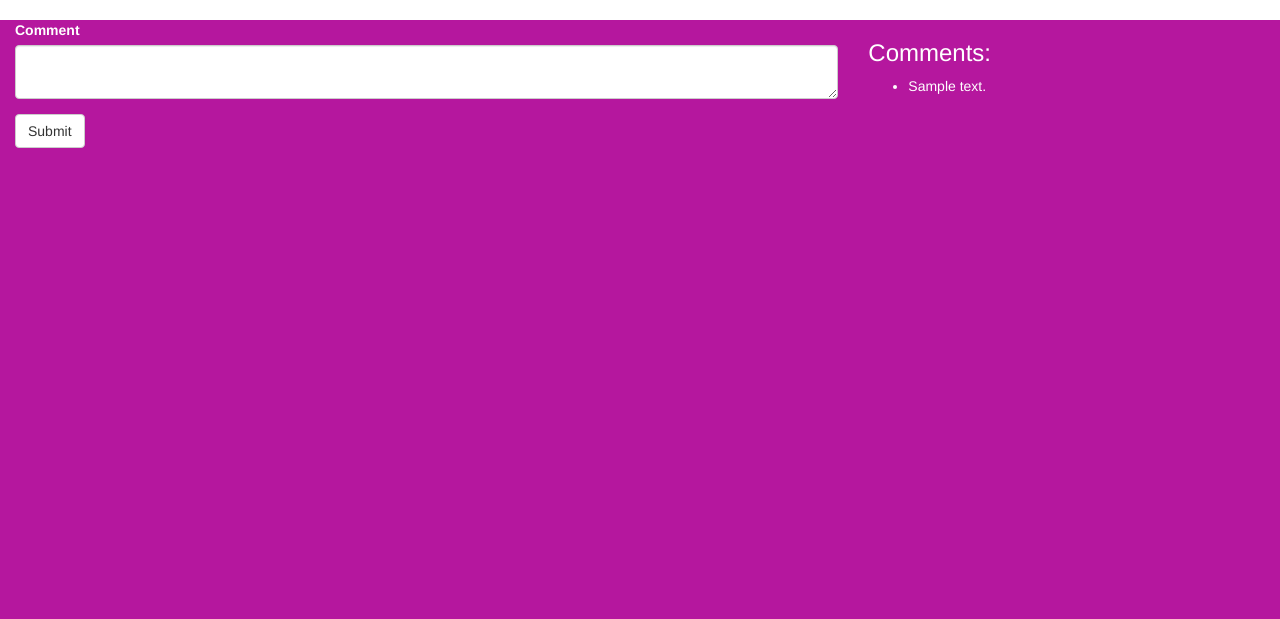
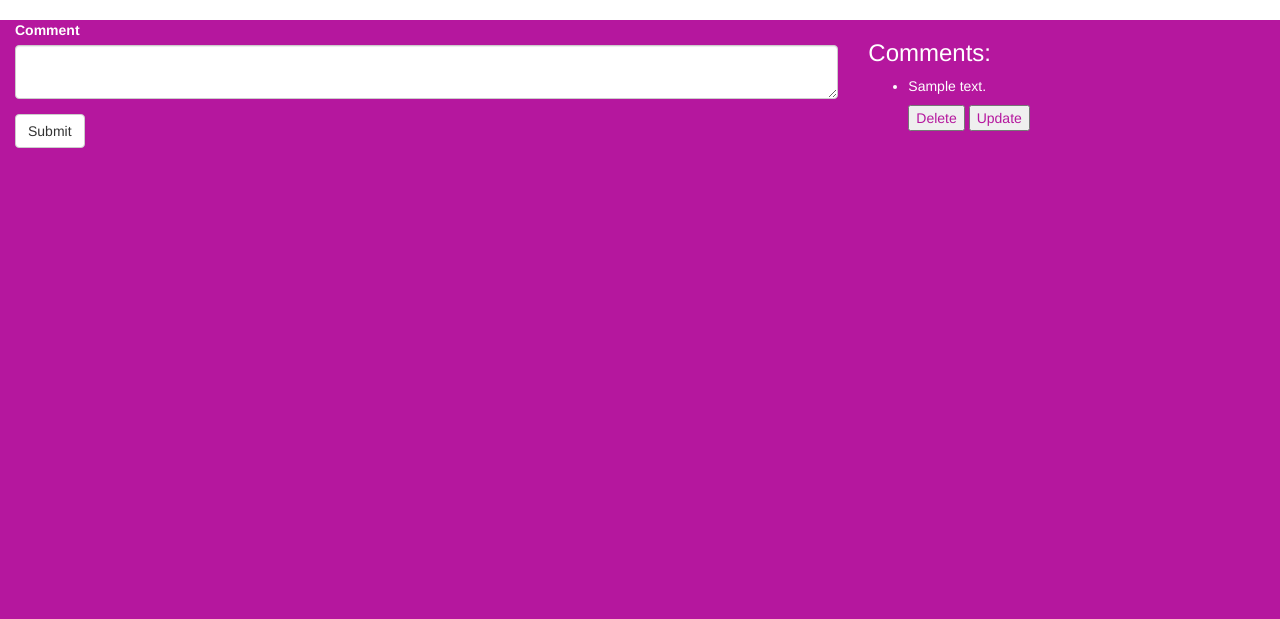
Before and after one commit to mercy-bore/Personal-Blog, a Flask app: page /comment/1 in a window 1280 px wide. Shown: the part 52-671 px from the top of the page. Run offline with Flask 2, Linux system fonts and the light colour scheme; a user stored in the database is signed in; tables that the repository leaves empty hold one stand-in row (values such as "Sample post"); data that the repository does not hold is empty; some libraries are stand-ins or nearby versions.

Commit message:
implement delete comment and delete blog functions

```diff
--- a/app/main/forms.py
+++ b/app/main/forms.py
@@ -13,6 +13,11 @@ class BlogForm(FlaskForm):
      title = StringField('Title',validators = [DataRequired()])
      blog_text = TextAreaField('Write your blog...',validators = [DataRequired()])
      submit = SubmitField('Submit')
+
+class UpdateBlog(FlaskForm):
+    text = TextAreaField('Edit blog ',validators = [DataRequired()])
+    submit = SubmitField('Update')
+
 class SubscribeForm(FlaskForm):
     email = StringField('Enter your  email',validators = [DataRequired()])
     username = StringField('Username', validators = [DataRequired()])
--- a/app/main/views.py
+++ b/app/main/views.py
@@ -3,7 +3,7 @@ from idna import valid_string_length
 from . import main
 from ..email import mail_message
 # from ..requests import get_quote
-from .forms import CommentForm,UpdateProfile,BlogForm,SubscribeForm
+from .forms import CommentForm,UpdateProfile,BlogForm,SubscribeForm,UpdateBlog
 from ..models import User,Comments,Blogs,Subscribe
 from flask_login import login_required, current_user
 from .. import db
@@ -16,7 +16,7 @@ def index():
     '''
     # getQuote = get_quote()
     blogs = Blogs.query.all()
-    blogs = Blogs.query.filter_by(posted = index).first()
+
 
     title = 'Home - Welcome to my Personal Blog Website'
     return render_template('index.html',blogs = blogs, title = title) #getQuote=getQuote
@@ -98,3 +98,36 @@ def subscribe():
         mail_message("You have successfully subscribed to new blogs notifications", "email/sub", sub.email,sub=sub)
         return redirect(url_for('main.index'))
     return render_template('subscribe.html',subscribe_form=subscribe_form)
+
+
+@main.route('/delete_comment/<int:id>', methods=['GET', 'POST'])
+@login_required
+def delete_comment(id):
+    comment =Comments.query.get_or_404(id)
+    db.session.delete(comment)
+    db.session.commit()
+    return redirect (url_for('main.index'))
+
+@main.route('/delete_blog/<int:id>', methods=['GET', 'POST'])
+@login_required
+def delete_blog(id):
+    blog_text = Blogs.query.get_or_404(id)
+    db.session.delete(blog_text)
+    db.session.commit()
+    return redirect (url_for('main.index'))
+
+@main.route('/update_comment/<int:id>', methods=['GET', 'POST'])
+@login_required
+def update_comment(id):
+    comment =Comments.query.get_or_404(id)
+    db.session.update(comment)
+    db.session.commit()
+    return redirect (url_for('main.index'))
+
+@main.route('/update_blog/<int:id>', methods=['GET', 'POST'])
+@login_required
+def update_blog(id):
+    blog_text = Blogs.query.get_or_404(id)
+    db.session.update(blog_text)
+    db.session.commit()
+    return redirect (url_for('main.index'))
--- a/app/models.py
+++ b/app/models.py
@@ -41,7 +41,7 @@ class Comments(db.Model):
     __tablename__ = 'comments'
 
     id = db.Column(db.Integer,primary_key = True)
-    blog_id = db.Column(db.Integer,db.ForeignKey('blogs.id'),nullable = False)
+    blog_id = db.Column(db.Integer,db.ForeignKey('blogs.id'))
     comment = db.Column(db.String)
     posted = db.Column(db.DateTime,default=datetime.utcnow)
     user_id = db.Column(db.Integer,db.ForeignKey("users.id"))
@@ -59,7 +59,7 @@ class Comments(db.Model):
         db.session.delete(self)
         db.session.commit()
 
-    def update_blog(self):
+    def update_comment(self):
         db.session.update(self)
         db.session.commit()
 
@@ -82,6 +82,7 @@ class Blogs(db.Model):
     def delete_blog(self):
         db.session.delete(self)
         db.session.commit()
+
     def update_blog(self):
         db.session.update(self)
         db.session.commit()
--- a/app/templates/comment.html
+++ b/app/templates/comment.html
@@ -13,6 +13,8 @@
                     <ul>
                         <li>
                             <h5> {{ comment.comment }}</h5>
+                            <a style="color:#b5179e; background-color: white;" href="{{url_for( 'main.delete_comment',id=comment.id)}}"><button>Delete</button></a>
+                            <a style="color:#b5179e; background-color: white;" href="{{url_for( 'main.update_comment',id=comment.id)}}"><button>Update</button></a>
                         </li>
                     </ul>
 
```
Also changed, not shown: app/templates/index.html (+7 -2 lines), migrations/versions/7432bb002324_comments_id_migration.py (added, +32 -0 lines).
